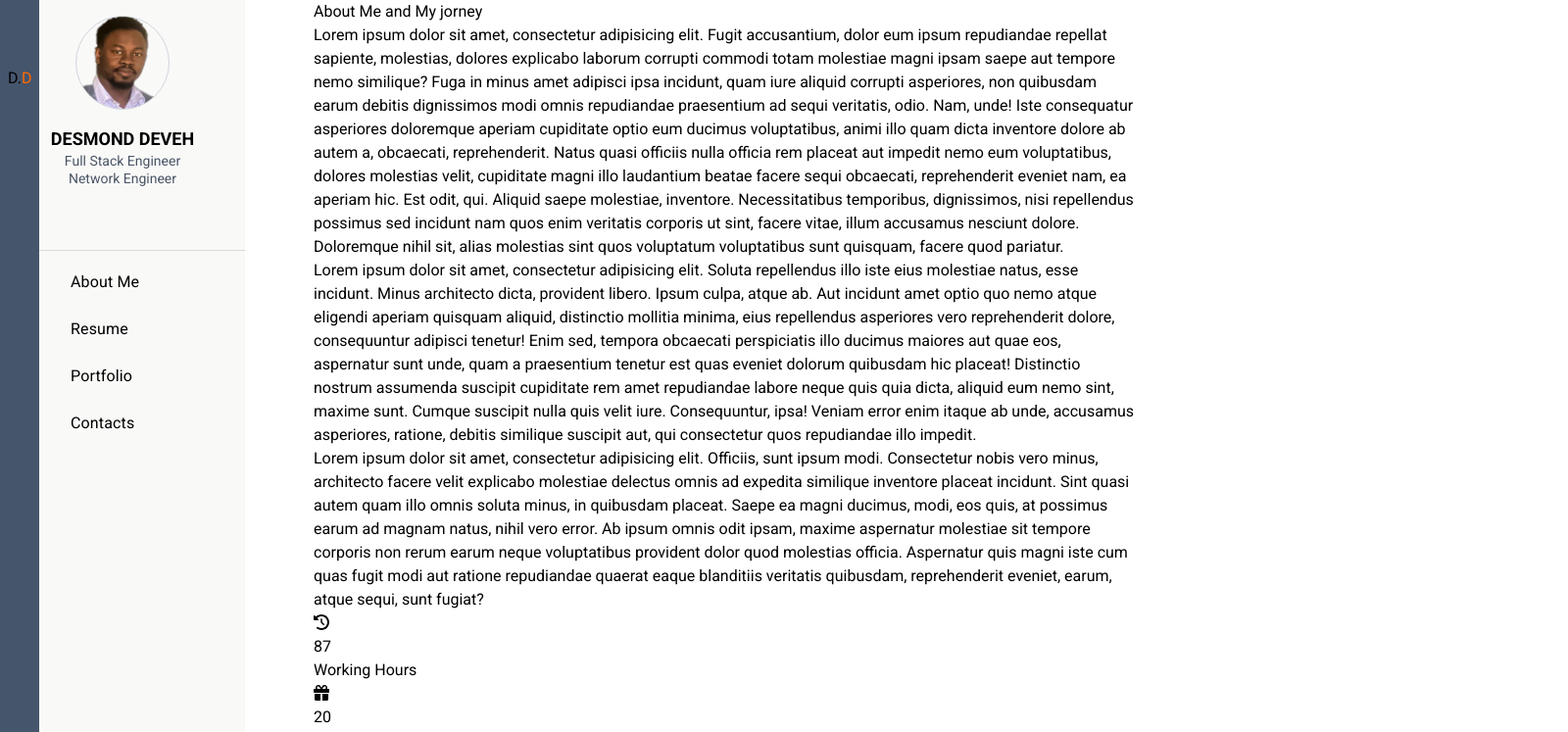
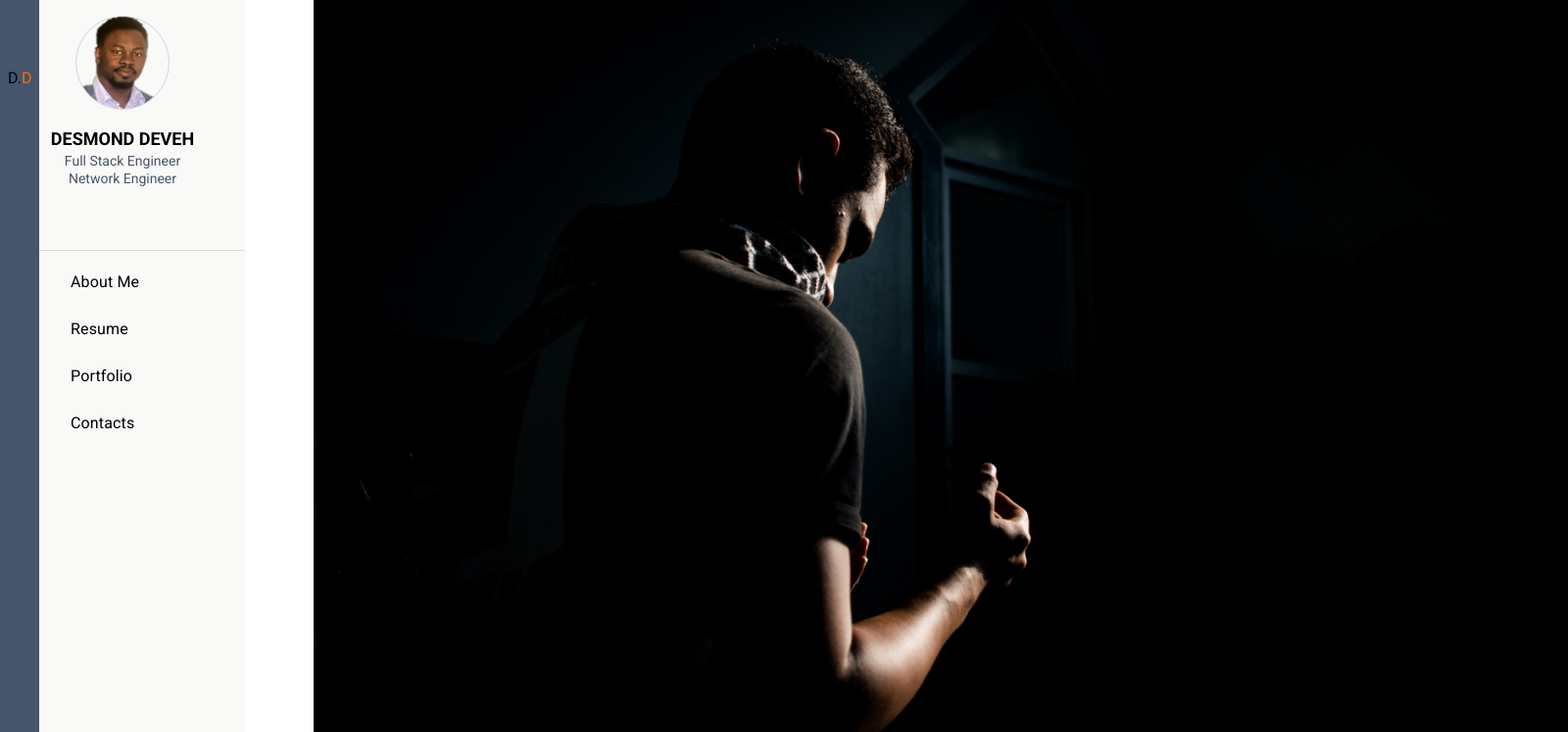
Before and after one commit to Desmond-netw/hireMePortfolio, a Next.js app in the folder v2/: page / in a window 1280 px wide. Shown: the top 747 px of the page at 98% size, 1600 px wide, since content can reach past the window. Built offline with nearby package versions, Linux system fonts and the light colour scheme; some icons are missing.

Commit message:
Added bg-img and background for about me

```diff
--- a/v2/src/app/components/aboutMe/Aboutme.tsx
+++ b/v2/src/app/components/aboutMe/Aboutme.tsx
@@ -6,11 +6,16 @@ import { faClockRotateLeft } from "@fortawesome/free-solid-svg-icons";
 import { faGift } from "@fortawesome/free-solid-svg-icons";
 import { faUsers } from "@fortawesome/free-solid-svg-icons";
 import { faAward } from "@fortawesome/free-solid-svg-icons";
+import bgImage from '@/../../public/bg-1.jpg'
+
+// backgrounds img
 
 const Aboutme = () => {
     return ( <>
         {/* ---- Main about section --- - */}
-        <div className="section">
+        <div className={`section w-screen h-screen  bg-center bg-fixed bg-cover `}
+         style={{ backgroundImage: "url('/bg-1.jpg')" }}
+         >
 
         </div>
         <div className="wrapper">
```
Also changed, not shown: v2/public/bg-big.jpg (added).
